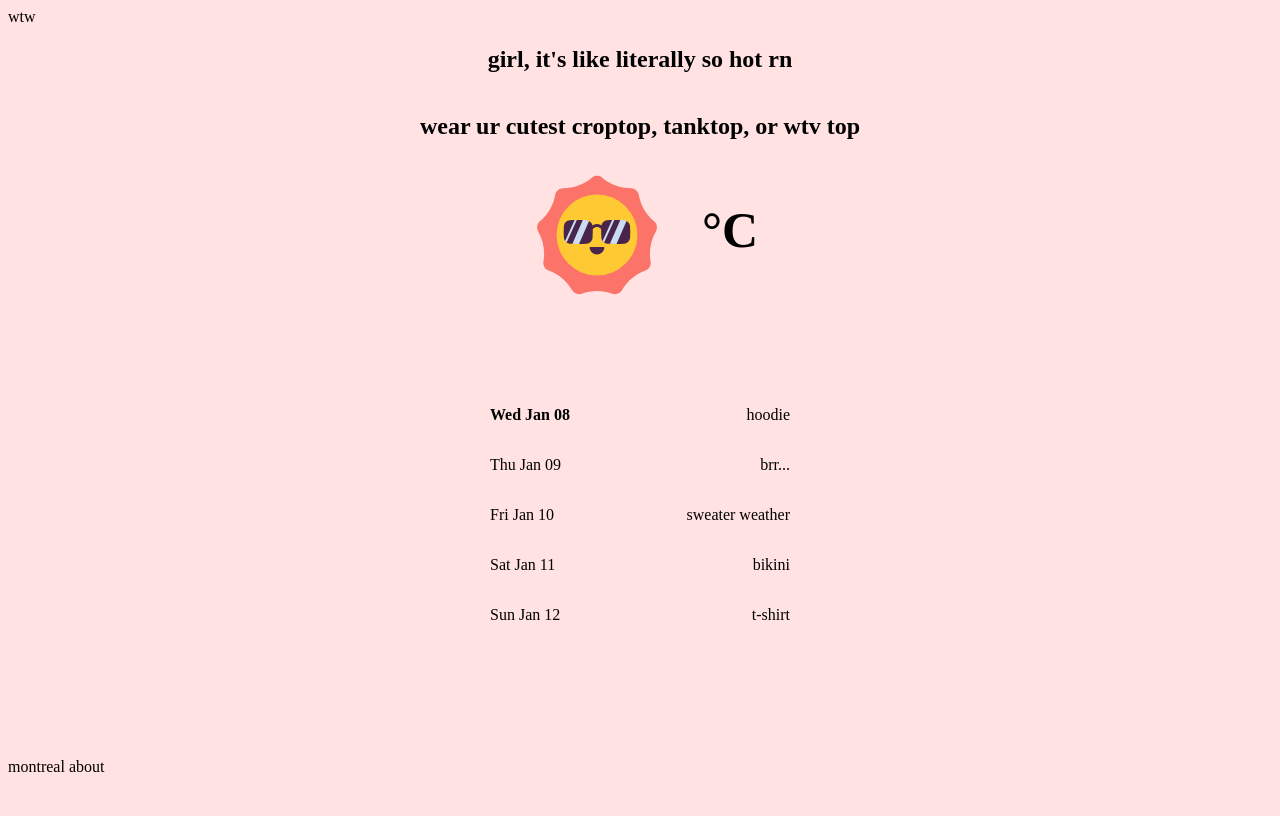
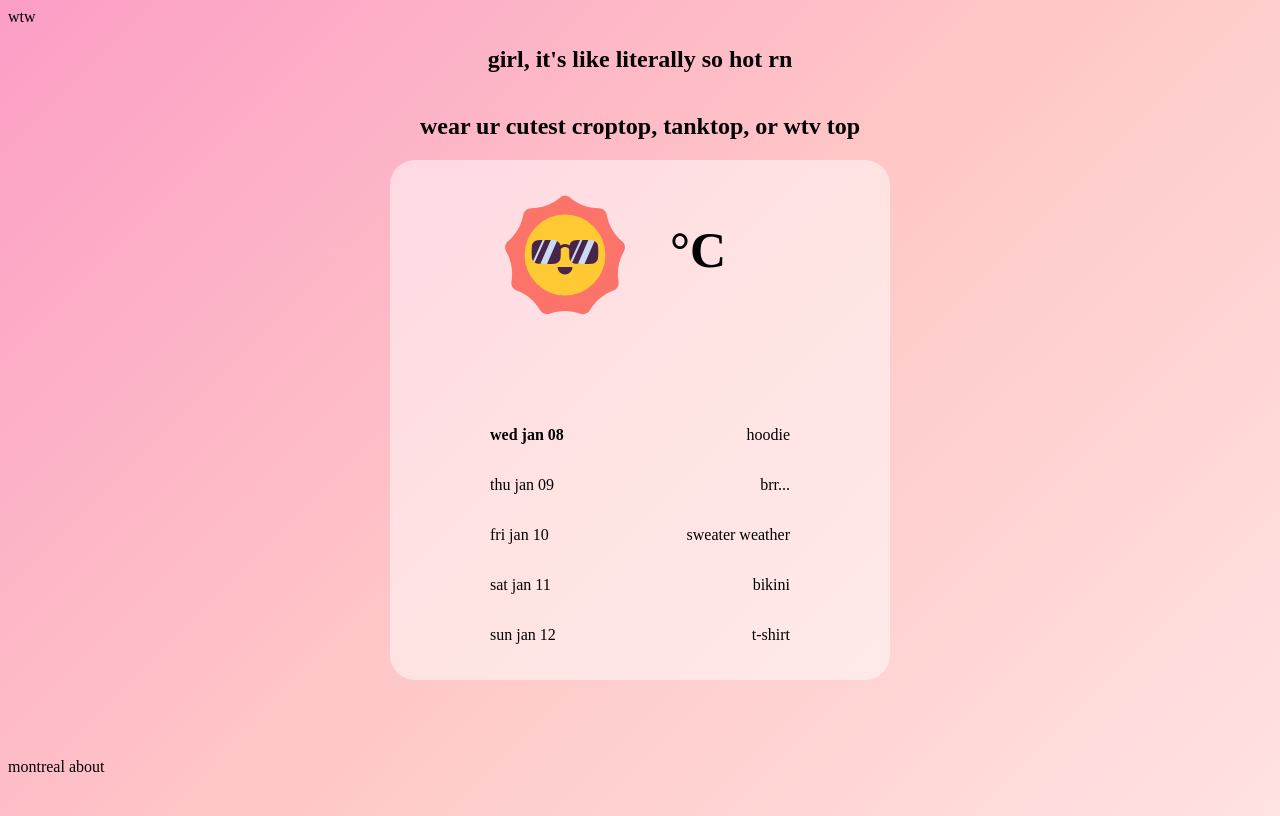
Before and after one commit to victorrf2002/wtw, a plain HTML site: page index.html in a window 1280 px wide. Drawn offline with Linux system fonts and the light colour scheme; no server answers; a web font is replaced by a local one.

Commit message:
Make it more pretty with some CSS

```diff
--- a/assets/css/styles.css
+++ b/assets/css/styles.css
@@ -3,7 +3,10 @@
 body {
     min-height: 100vh;
     background-color: #FFE2E1;
-    font-family: 'Delius Swash Caps'
+    font-family: 'Delius Swash Caps';
+    /* color: #8785A2; */
+    background: linear-gradient(-45deg, #FFE2E1, #FFC7C7, #FB9EC6);
+    animation: gradient 1s ease infinite;
 }
 
 a,
@@ -37,6 +40,15 @@ a:link {
     margin-top: 80px;
 }
 
+#whole-forecast {
+    background-color: #F6F6F6;
+    background-color: rgba(255, 255, 255, 0.5);
+    padding: 20px;
+    padding-left: 100px;
+    padding-right: 100px;
+    border-radius: 25px;
+}
+
 .forecast>article {
     width: 300px;
     display: flex;
@@ -58,9 +70,25 @@ main {
     flex: 1;
 }
 
+
 /* Style modal */
 :modal {
     background-color: beige;
     border: 2px solid burlywood;
     border-radius: 5px;
 }
+
+/* Background animation */
+@keyframes gradient {
+    0% {
+        background-position: 0% 50%;
+    }
+
+    50% {
+        background-position: 100% 50%;
+    }
+
+    100% {
+        background-position: 0% 50%;
+    }
+}
--- a/index.html
+++ b/index.html
@@ -21,15 +21,13 @@
             <h2 id="current-weather-text1">girl, it's like literally so hot rn</h2>
             <h2 id="current-weather-text2">wear ur cutest croptop, tanktop, or wtv top</h2>
 
+            <div id="whole-forecast">
                 <article class="current-weather-images">
                     <img id="current-weather-icon" alt="icon of sun" src="assets/svg/icons8-sun.svg" width="150px">
                     <br>
                     <!-- <img id="current-weather-clothing-icon" alt="icon of t-shirt" src="assets/svg/icons8-t-shirt-64.png"> -->
                     <h2 id="current-weather-degrees">°C</h2>
                 </article>
-
-
-        </section>
 
                 <section class="forecast">
                     <article class="day1-forecast">
@@ -53,6 +51,13 @@
                         <p id="day5-clothing">t-shirt</p>
                     </article>
                 </section>
+            </div>
+
+
+
+        </section>
+
+
     </main>
 
     <footer>
--- a/script/main.js
+++ b/script/main.js
@@ -211,17 +211,17 @@ function getWeekDates() {
 console.log(getWeekDates());
 
 // Format dates for the next 5 days
-document.getElementById("day1-day").innerHTML = "<strong>" + getWeekDates()[0].toDateString().substring(0, 10) + "</strong>";
+document.getElementById("day1-day").innerHTML = "<strong>" + getWeekDates()[0].toDateString().substring(0, 10).toLowerCase() + "</strong>";
 var day1 = getWeekDates()[0].toLocaleDateString('en-CA');
 
-document.getElementById("day2-day").innerHTML = getWeekDates()[1].toDateString().substring(0, 10);
+document.getElementById("day2-day").innerHTML = getWeekDates()[1].toDateString().substring(0, 10).toLowerCase();
 var day2 = getWeekDates()[1].toLocaleDateString('en-CA');
 
-document.getElementById("day3-day").innerHTML = getWeekDates()[2].toDateString().substring(0, 10);
+document.getElementById("day3-day").innerHTML = getWeekDates()[2].toDateString().substring(0, 10).toLowerCase();
 var day3 = getWeekDates()[2].toLocaleDateString('en-CA');
 
-document.getElementById("day4-day").innerHTML = getWeekDates()[3].toDateString().substring(0, 10);
+document.getElementById("day4-day").innerHTML = getWeekDates()[3].toDateString().substring(0, 10).toLowerCase();
 var day4 = getWeekDates()[3].toLocaleDateString('en-CA');
 
-document.getElementById("day5-day").innerHTML = getWeekDates()[4].toDateString().substring(0, 10);
+document.getElementById("day5-day").innerHTML = getWeekDates()[4].toDateString().substring(0, 10).toLowerCase();
 var day5 = getWeekDates()[4].toLocaleDateString('en-CA');
```
Lines whose indentation alone changed are shown as unchanged.
